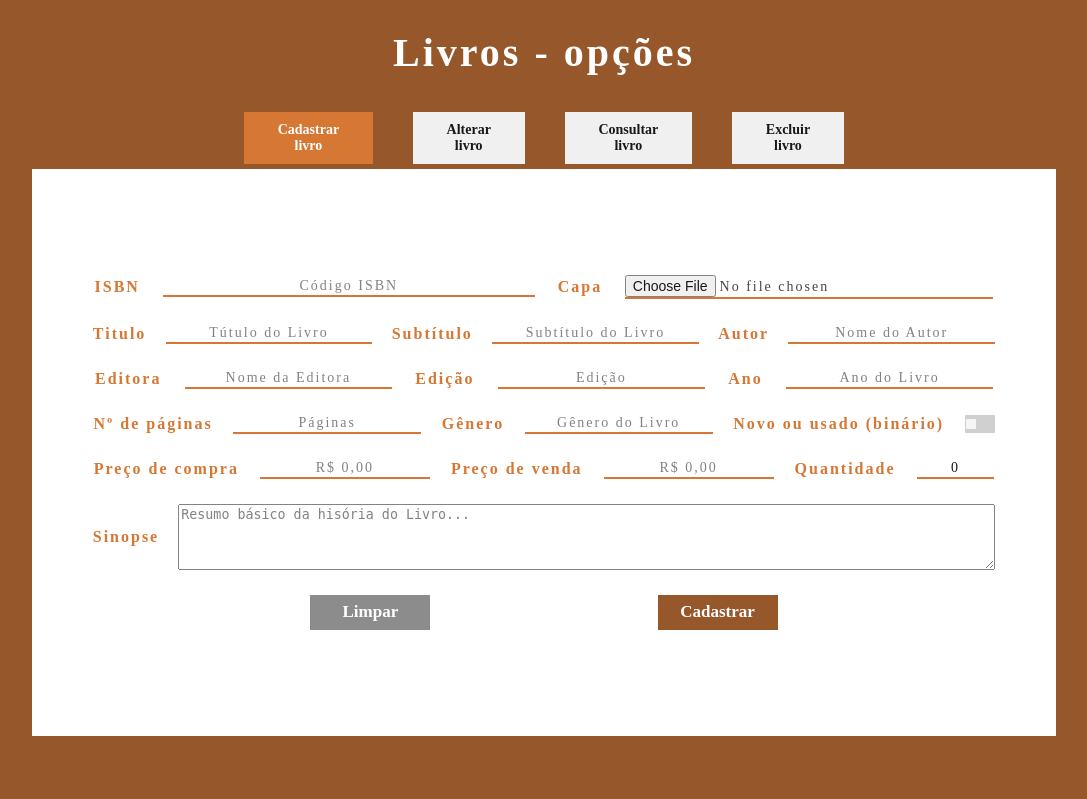
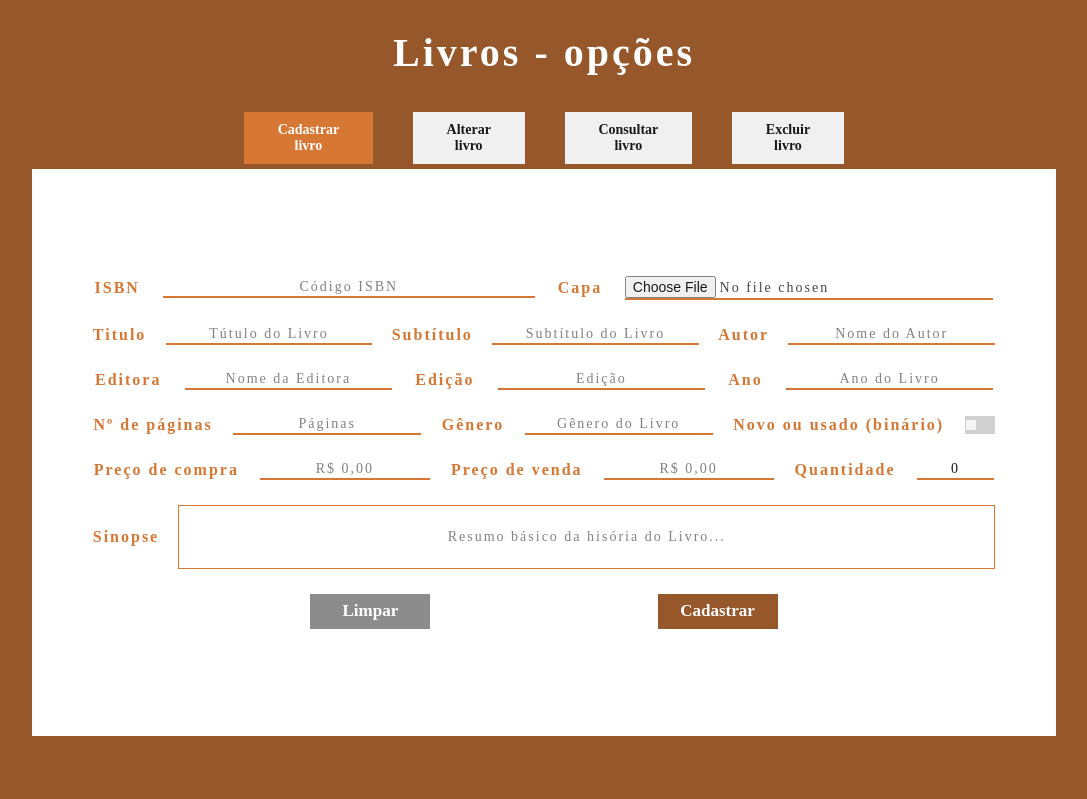
Before and after one commit to otavio-resende98/buks-temporarily, a Django app: page /register/book in a window 1280 px wide. Shown: the part 461-1260 px from the top of the page, without its empty margins (96-1183 px from the left). Run offline with Django 3.2, Linux system fonts and the light colour scheme; the visitor is signed in with stand-in values (Sample User, id 1); some web fonts are replaced.

Commit message:
Atualização do cadastro do livro

```diff
--- a/buskTeste/Livros/templates/Livros/register_book.html
+++ b/buskTeste/Livros/templates/Livros/register_book.html
@@ -170,11 +170,11 @@
 
                                         <div class="row-cadastro-form">
                                             <label for="{{ form.sinopse.id_for_label }}">Sinopse</label>
-                                            <textarea id="{{ form.sinopse.id_for_label }}"
+                                            <input class="text-area" id="{{ form.sinopse.id_for_label }}"
                                                 name="{{ form.sinopse.name }}"
                                                 value="{{ form.sinopse.value|default_if_none:'' }}"
                                                 placeholder="Resumo básico da hisória do Livro..."
-                                                style="width: 88%; height: 60px;"></textarea>
+                                                style="width: 88%; height: 60px;"></input>
                                         </div>
 
                                         <div class="row-cadastro-btn">
```
